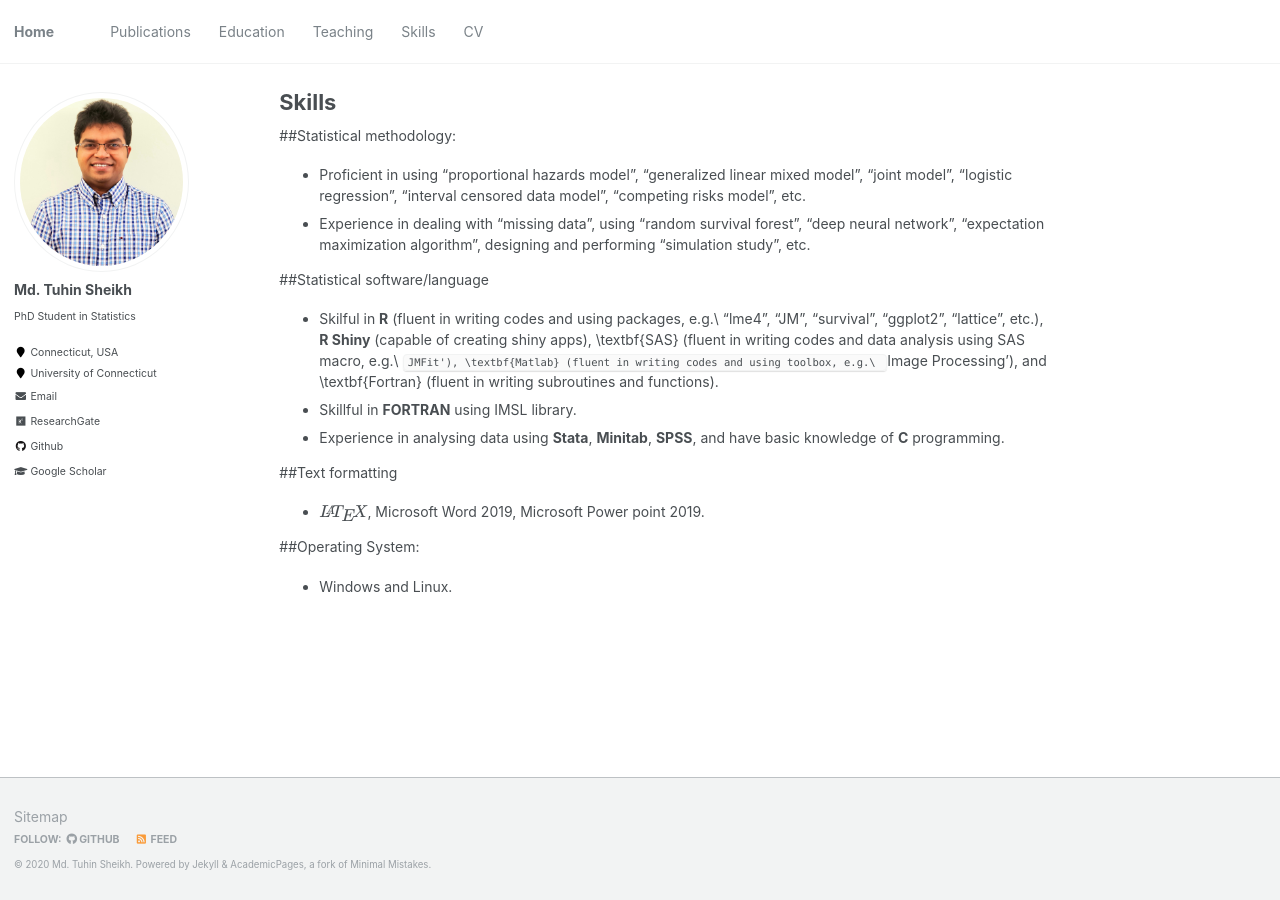
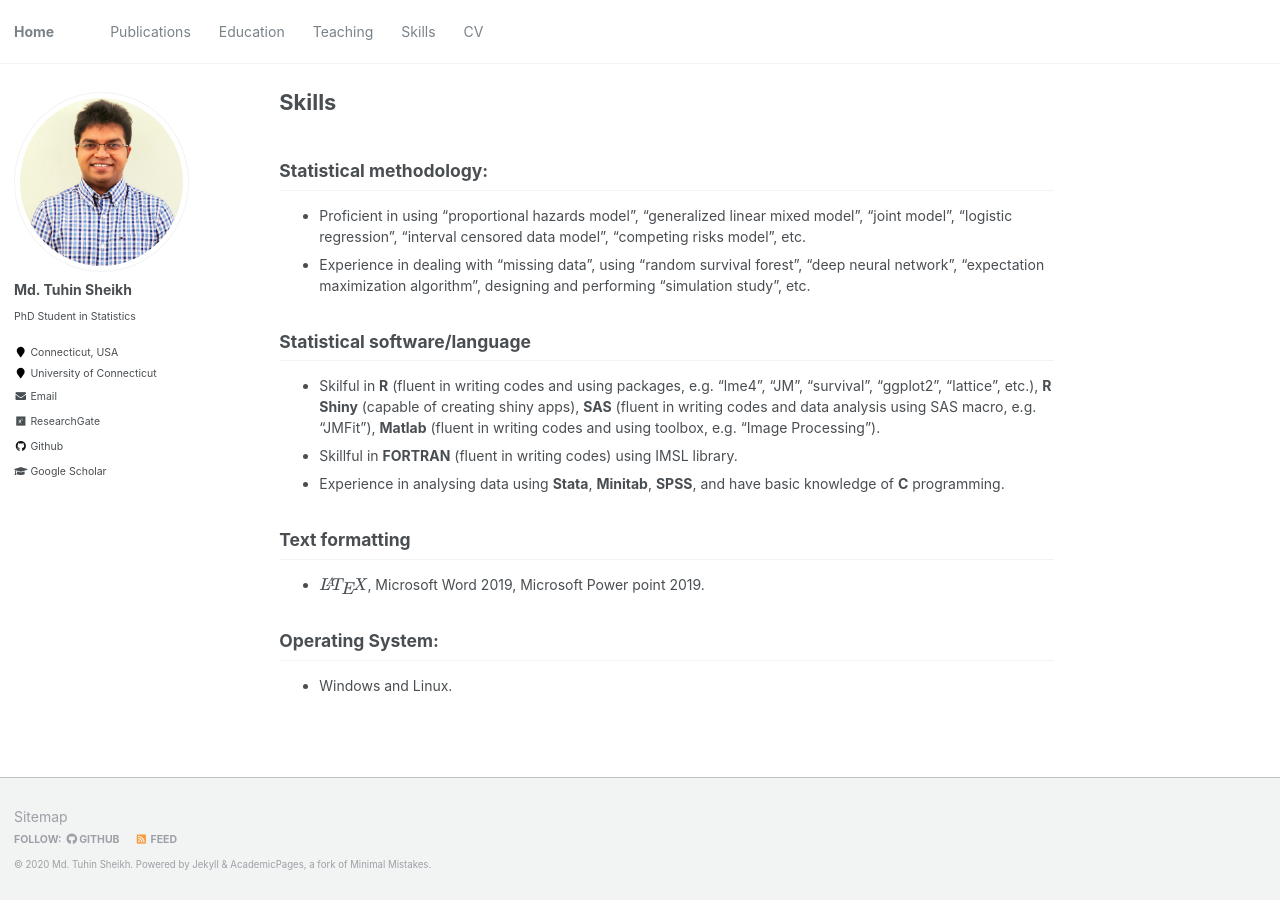
Before and after one commit to mdtuhinsheikh/mdtuhinsheikh.github.io, a Jekyll site: the page built from _pages/skills.md, in a window 1280 px wide. Built offline with Jekyll 4.4.1, drawn with Linux system fonts in a browser that asks for light colours; formulas are drawn with MathJax 3.

Commit message:
modified skills page

```diff
--- a/_pages/skills.md
+++ b/_pages/skills.md
@@ -4,7 +4,7 @@ permalink: /skills/
 author_profile: true
 ---
 
-##Statistical methodology:
+## Statistical methodology:
 * Proficient in using "proportional hazards model", "generalized linear mixed model",
 "joint model", "logistic regression", "interval censored data model",
 "competing risks model", etc.
@@ -12,16 +12,18 @@ author_profile: true
 "deep neural network", "expectation maximization algorithm",
 designing and performing "simulation study", etc.
 
-##Statistical software/language
+## Statistical software/language
 * Skilful in **R** (fluent in writing codes and using packages,
-e.g.\ "lme4", "JM", "survival", "ggplot2", "lattice", etc.),
-**R Shiny** (capable of creating shiny apps), \textbf{SAS} (fluent in writing codes and data analysis using SAS macro, e.g.\ `JMFit'), \textbf{Matlab} (fluent in writing codes and using toolbox, e.g.\ `Image Processing'), and \textbf{Fortran} (fluent in writing subroutines and functions).
-* Skillful in **FORTRAN** using IMSL library.
+e.g. "lme4", "JM", "survival", "ggplot2", "lattice", etc.),
+**R Shiny** (capable of creating shiny apps), **SAS** (fluent in writing codes
+and data analysis using SAS macro, e.g. "JMFit"),
+**Matlab** (fluent in writing codes and using toolbox, e.g. "Image Processing").
+* Skillful in **FORTRAN** (fluent in writing codes) using IMSL library.
 * Experience in analysing data using **Stata**, **Minitab**, **SPSS**, and
 have basic knowledge of **C** programming.
 
-##Text formatting
+## Text formatting
 * $\LaTeX$, Microsoft Word 2019, Microsoft Power point 2019.
 
-##Operating System:
+## Operating System:
 * Windows and Linux.
```
